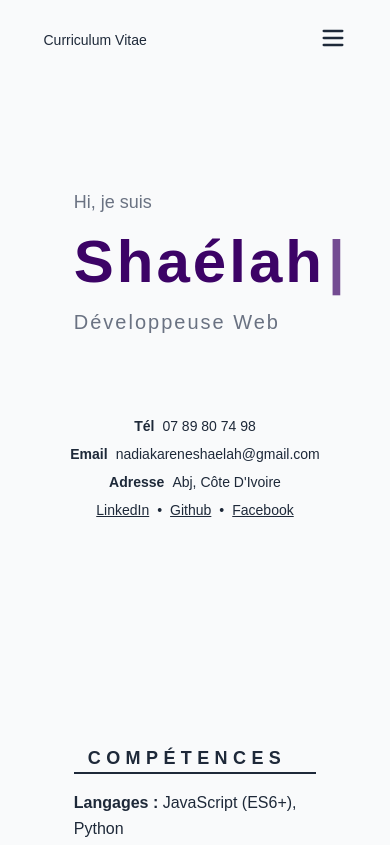
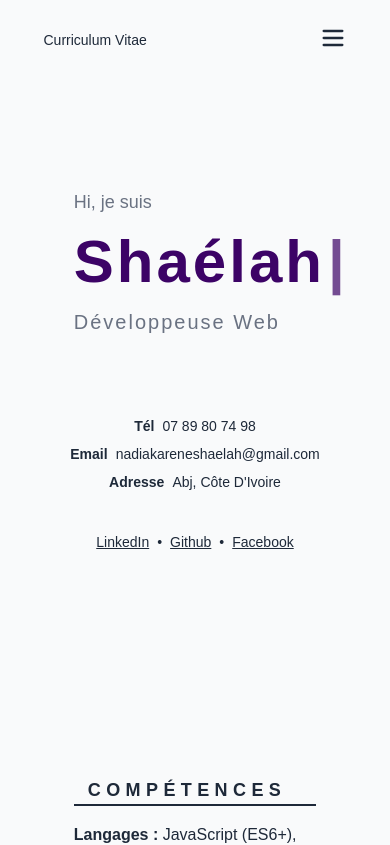
Before and after one commit to shaelahzebato/Dya_Portfolio, a Next.js app: page / in a window 390 px wide. Shown: the top 845 px of the page. Built offline with nearby package versions, Linux system fonts and the light colour scheme.

Commit message:
Gestion du responsive

```diff
--- a/src/app/components/Introducing.jsx
+++ b/src/app/components/Introducing.jsx
@@ -28,7 +28,7 @@ function Introducing() {
                     <strong>Adresse</strong>
                     <span><span className='max-sm:hidden'>Abidjan</span><span className='min-sm:hidden'>Abj</span>, Côte D'Ivoire</span>
                 </div>
-                <div className="flex items-center space-x-2 text-base max-sm:text-sm max-sm:justify-center">
+                <div className="flex items-center space-x-2 text-base max-sm:mt-8 max-sm:text-sm max-sm:justify-center">
                     <Link href="https://www.linkedin.com" className="underline">LinkedIn</Link>
                     <span>•</span>
                     <Link href="https://github.com/" className="underline">Github</Link>
```
